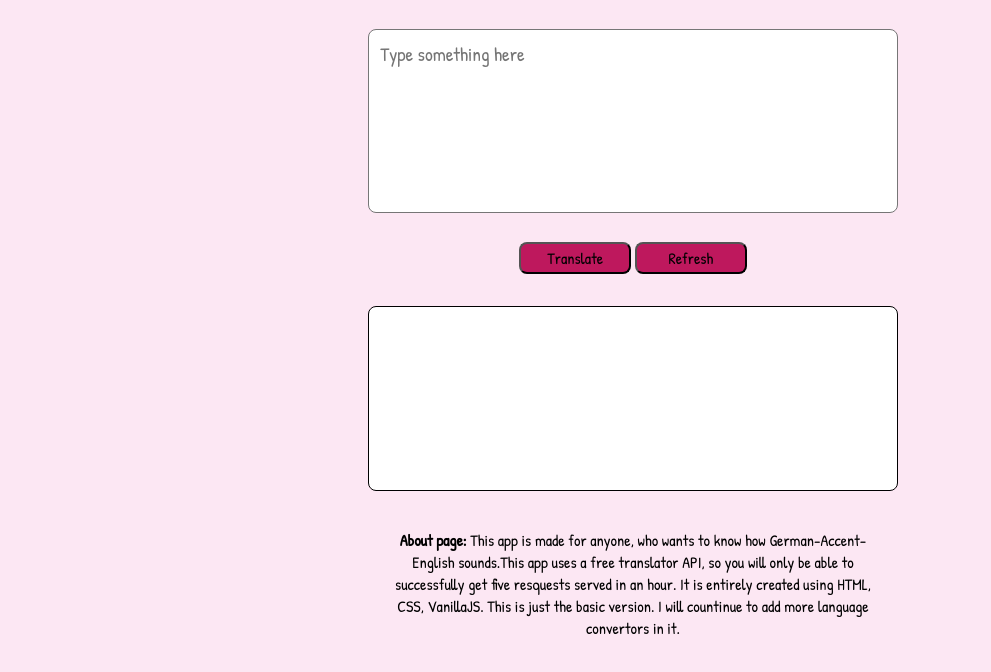
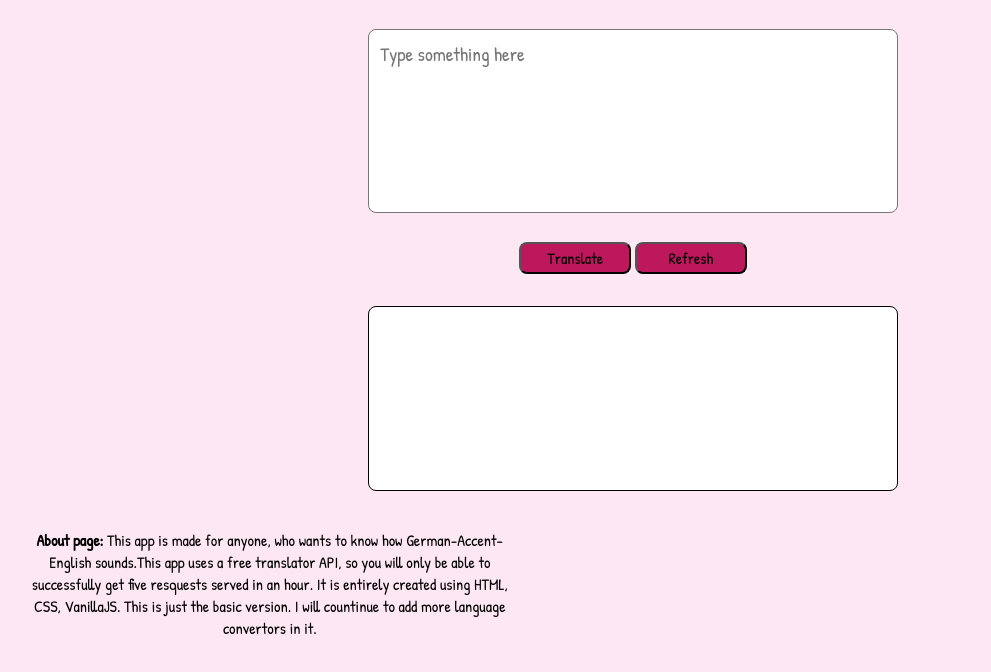
Before and after one commit to jyotijangid/German-Accent-Translator, a plain HTML site: page index.html in a window 1280 px wide. Shown: the part 124-796 px from the top of the page, without its empty margins (7-998 px from the left). Drawn offline with Linux system fonts and the light colour scheme.

Commit message:
style: updated about section

```diff
--- a/style.css
+++ b/style.css
@@ -63,5 +63,5 @@ h1 {
     height: 10rem;
     display: block;
     margin: auto;
-    margin-top: 1rem;
+    margin: 1rem 1rem;
 }
```
